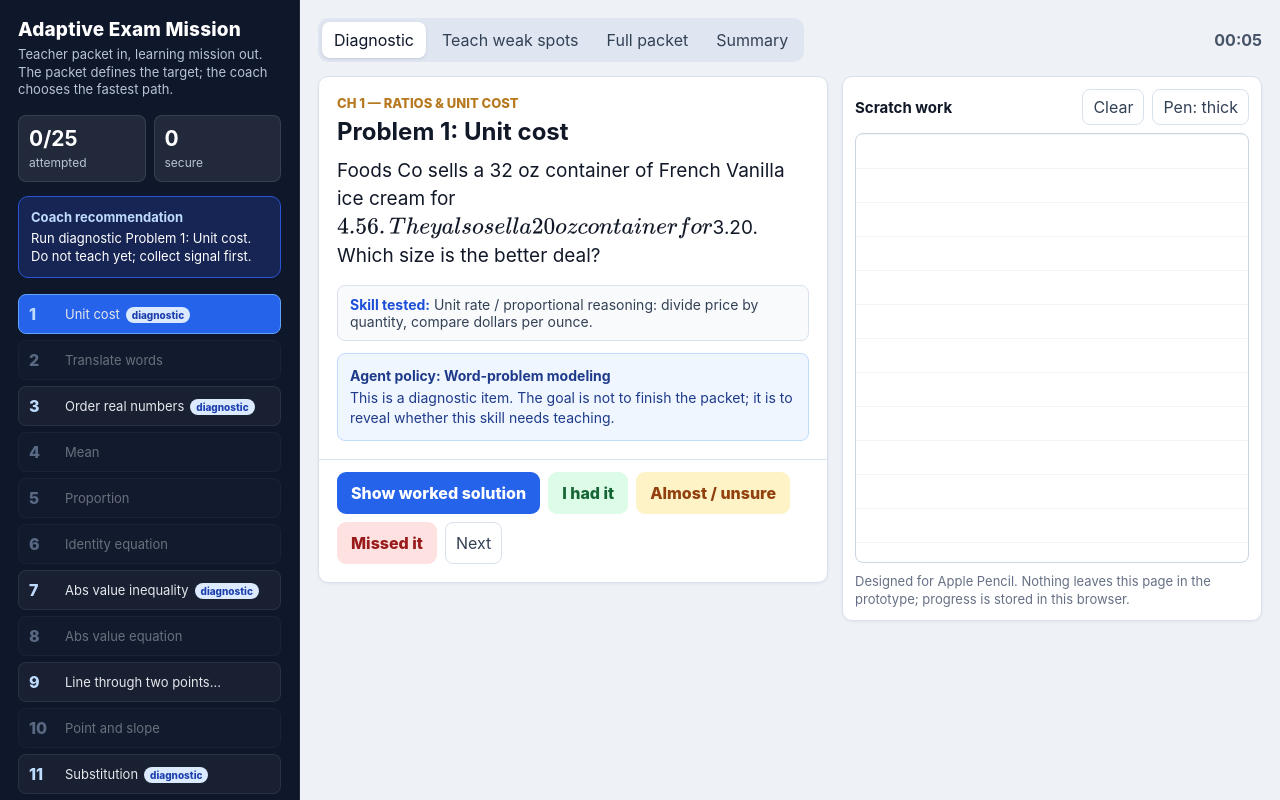
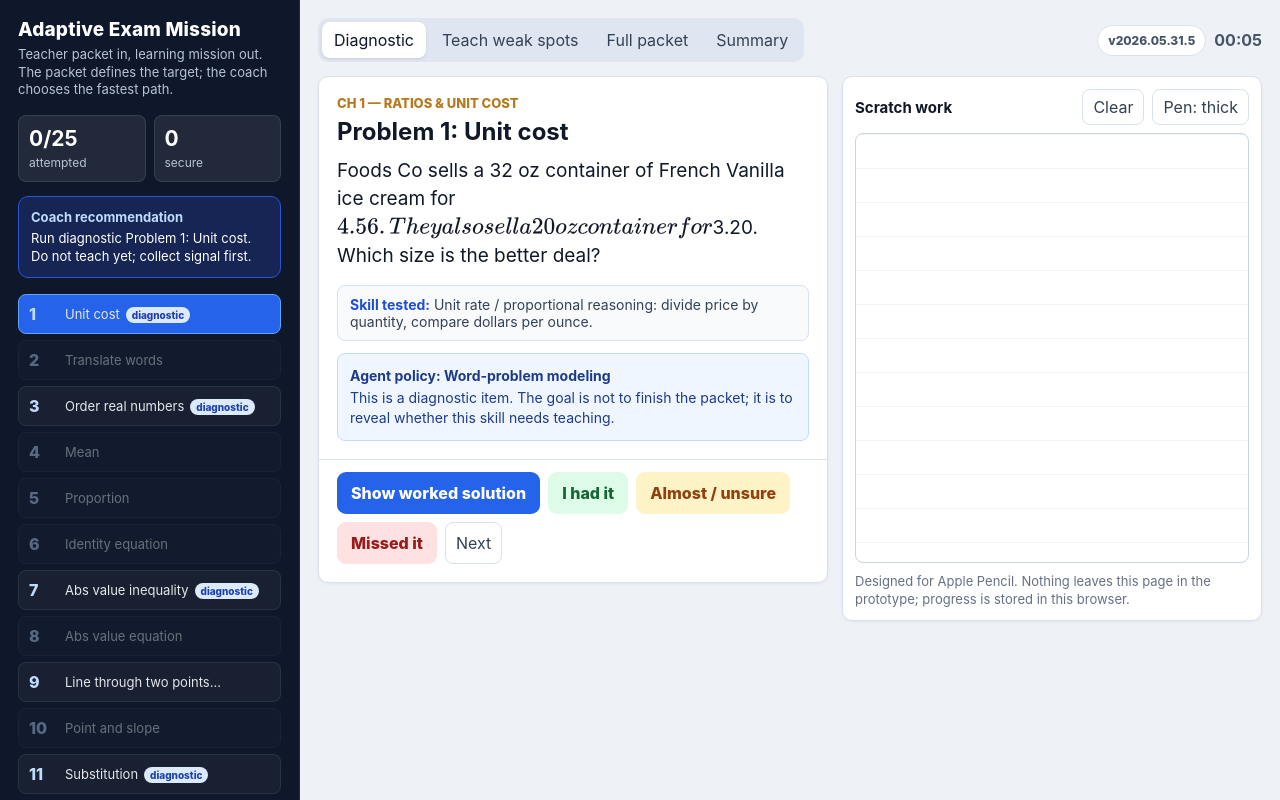
Before and after one commit to dobohler1/reps, a plain HTML site: page index.html in a window 1280 px wide. Drawn offline with nearby package versions, Linux system fonts and the light colour scheme.

Commit message:
Show visible build version

```diff
--- a/index.html
+++ b/index.html
@@ -65,6 +65,11 @@ button, input, select { font:inherit; -webkit-user-select:none; user-select:none
 }
 .seg button.on { background:#fff; color:#0f172a; box-shadow:0 1px 3px rgba(15,23,42,.12); }
 .timer { color:#475467; font-weight:700; }
+.buildInfo {
+  color:#475467; font-weight:800; font-size:12px; background:#fff;
+  border:1px solid var(--line); border-radius:999px; padding:7px 10px;
+}
+.topMeta { display:flex; align-items:center; gap:8px; }
 .workbench {
   display:grid; grid-template-columns:minmax(0,1fr) 420px; gap:14px; align-items:start;
 }
@@ -172,7 +177,10 @@ canvas {
         <button id="modePacket">Full packet</button>
         <button id="modeSummary">Summary</button>
       </div>
-      <div class="timer" id="timer">00:00</div>
+      <div class="topMeta">
+        <div class="buildInfo" id="buildInfo">v2026.05.31.5</div>
+        <div class="timer" id="timer">00:00</div>
+      </div>
     </div>
 
     <section id="practiceView" class="workbench">
```
